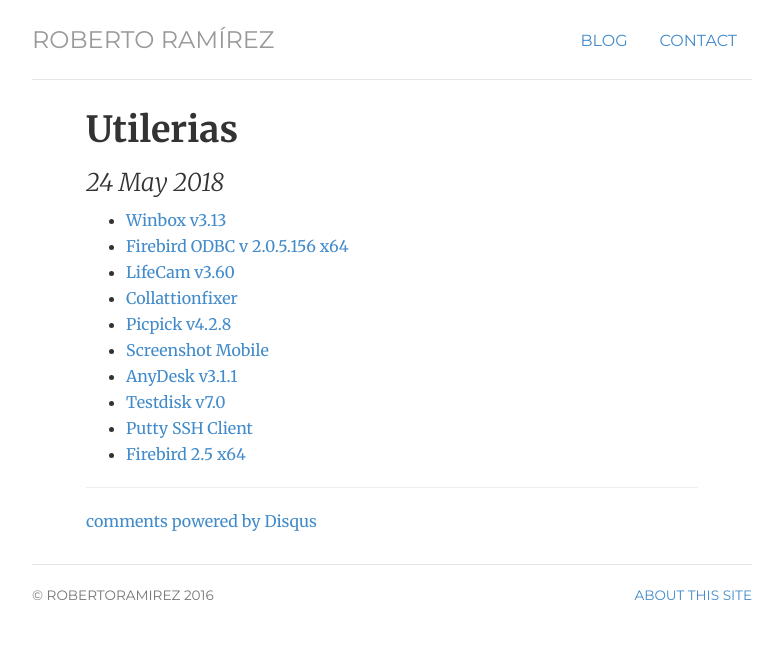
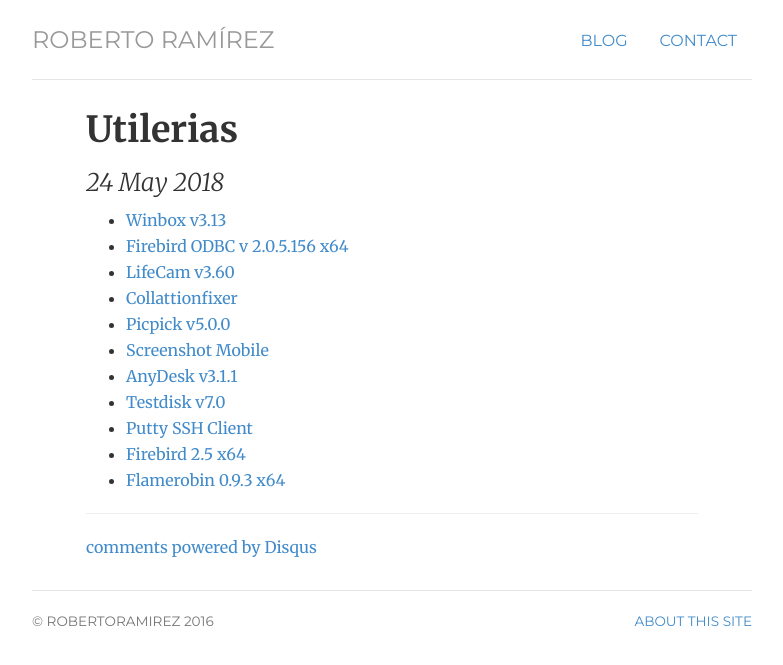
Before and after one commit to robertoramirez/robertoramirez.github.io, a Jekyll site: the page built from _posts/2018-05-24-utilerias.md, in a window 1280 px wide. Shown: the top 665 px of the page, without its empty margins (248-1031 px from the left). Built offline with Jekyll 4.4.1, drawn with Linux system fonts in a browser that asks for light colours; comment, search, counter and statistics services are not loaded.

Commit message:
actualizando utilerias

```diff
--- a/_posts/2018-05-24-utilerias.md
+++ b/_posts/2018-05-24-utilerias.md
@@ -11,20 +11,22 @@
 * [Firebird ODBC v 2.0.5.156 x64][2]
 * [LifeCam v3.60][3]
 * [Collattionfixer][4]
-* [Picpick v4.2.8][5]
+* [Picpick v5.0.0][5]
 * [Screenshot Mobile][6]
 * [AnyDesk v3.1.1][7]
 * [Testdisk v7.0][8]
 * [Putty SSH Client][9]
 * [Firebird 2.5 x64][10]
+* [Flamerobin 0.9.3 x64][11]
 
 [1]:{{ site.url }}/download/winbox3.13.zip
 [2]:{{ site.url }}/download/Firebird_ODBC_2.0.5.156_x64.zip
 [3]:{{ site.url }}/download/LifeCam3.60.zip
 [4]:{{ site.url }}/download/Collattionfixer.zip
-[5]:{{ site.url }}/download/picpick_inst4.2.8.zip
+[5]:{{ site.url }}/download/picpick_inst5.0.zip
 [6]:{{ site.url }}/download/Screenshot Mobile.zip
 [7]:{{ site.url }}/download/AnyDesk3.1.1.zip
 [8]:{{ site.url }}/download/testdisk-7.0.win.zip
 [9]:https://app.box.com/s/eahmlxvoyeted3g5883bztzvj1lhjslq
 [10]:{{ site.url }}/download/Firebird-2.5_x64.zip
+[11]:{{ site.url }}/download/flamerobin-0.9.3-x64.zip
```
Also changed, not shown: 3 other files.
